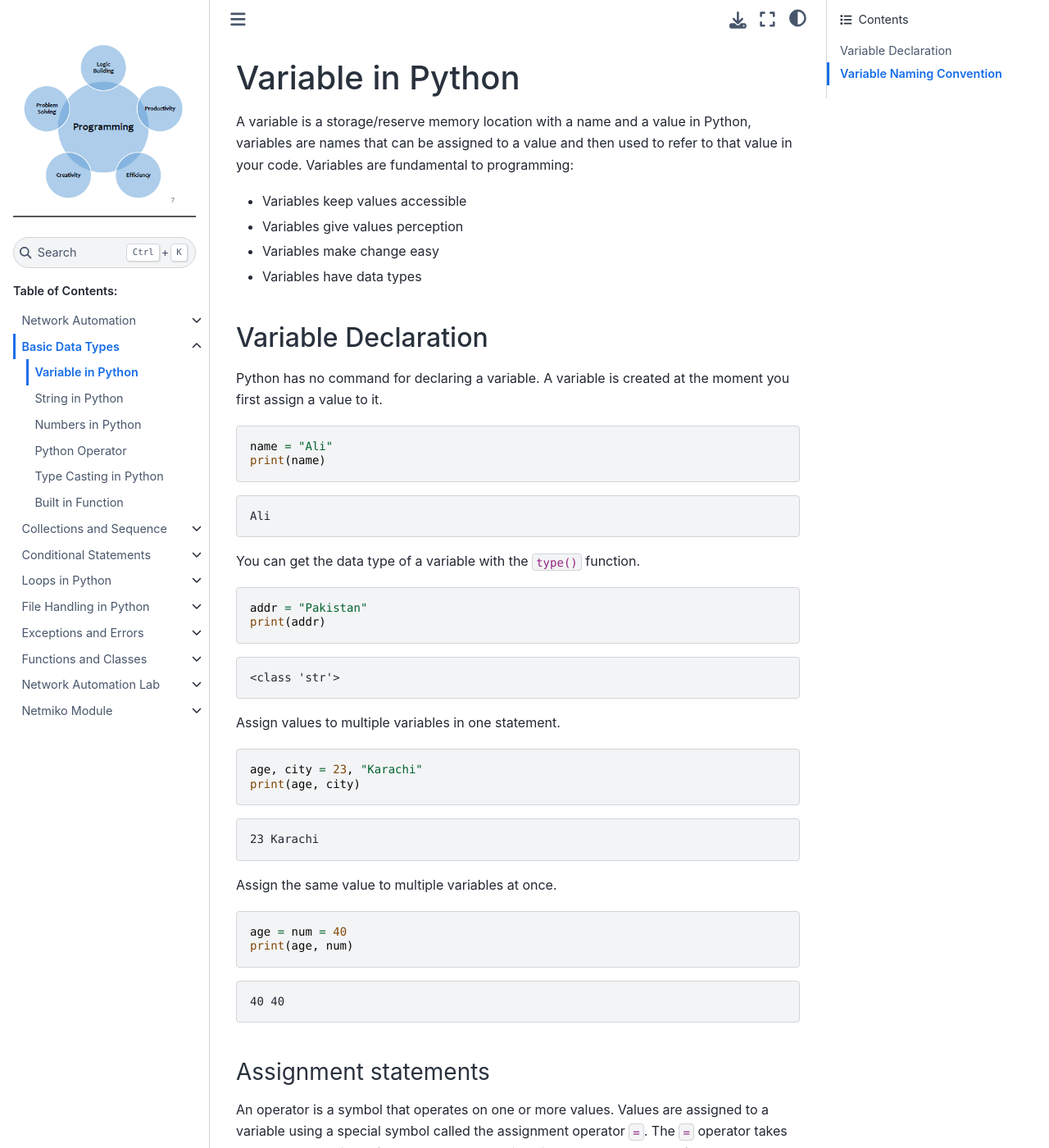
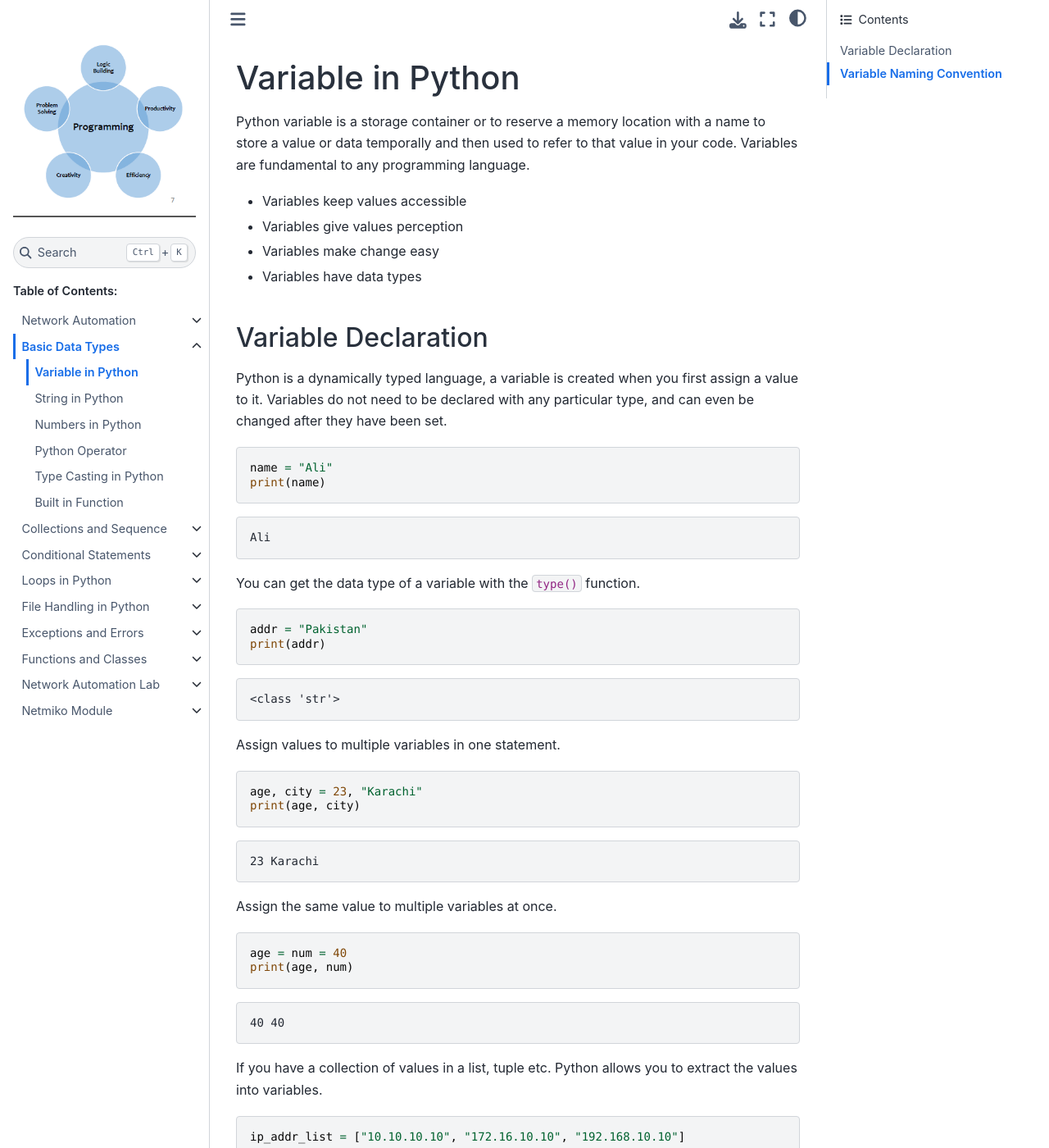
Before and after one commit to sydasif/python-book, a Sphinx documentation site: the page built from docs/source/02_basic/01_variable.md, in a window 1280 px wide and 1400 px high. Shown: the whole window at 82% size. Built offline with Sphinx 7.4.7 and the Sphinx Book theme 1.1.4, drawn with Linux system fonts in a browser that asks for light colours; some of the changed text lies outside the part shown.

Commit message:
Update variable

````diff
--- a/docs/source/02_basic/01_variable.md
+++ b/docs/source/02_basic/01_variable.md
@@ -1,6 +1,6 @@
 # Variable in Python
 
-A variable is a storage/reserve memory location with a name and a value in Python, variables are names that can be assigned to a value and then used to refer to that value in your code. Variables are fundamental to programming:
+Python variable is a storage container or to reserve a memory location with a name to store a value or data temporally and then used to refer to that value in your code. Variables are fundamental to any programming language.
 
 - Variables keep values accessible
 - Variables give values perception
@@ -9,7 +9,7 @@
 
 ## Variable Declaration
 
-Python has no command for declaring a variable. A variable is created at the moment you first assign a value to it.
+Python is a dynamically typed language, a variable is created when you first assign a value to it. Variables do not need to be declared with any particular type, and can even be changed after they have been set.
 
 ```py
 name = "Ali"
@@ -53,6 +53,24 @@
 40 40
 ```
 
+If you have a collection of values in a list, tuple etc. Python allows you to extract the values into variables.
+
+```py
+ip_addr_list = ["10.10.10.10", "172.16.10.10", "192.168.10.10"]
+
+ip_addr1, ip_addr2, ip_addr3 = ip_addr_list
+
+print(ip_addr1)
+print(ip_addr2)
+print(ip_addr3)
+```
+
+```console
+10.10.10.10
+172.16.10.10
+192.168.10.10
+```
+
 ### Assignment statements
 
 An operator is a symbol that operates on one or more values. Values are assigned to a variable using a special symbol called the assignment operator `=`. The `=` operator takes the value to the right of the operator and assigns it to the name on the left.
@@ -93,18 +111,18 @@
 - A variable name must start with a letter or the underscore character.
 - A variable name cannot start with a number.
 - A variable name can only contain alpha-numeric characters and underscores (`A-z`, `0-9`, and `_` ).
-- `keywords` that are reserved words that cannot be used as variable names or any other identifiers.
-- Variable names are case-sensitive (`myVariableName`, `MyVariableName` and `my_variable_name` are three different variables).
+- `keywords` are reserved words that cannot be used as variable names or other identifiers.
+- Variable names are case-sensitive.
 
 ```py
 # Camel Case - Each word, except the first, starts with a capital letter:
 myVariableName = "Ali"
 # Pascal Case - Each word starts with a capital letter:
 MyVariableName = "Ali"
-# Snake Case - Each word is separated by an underscore character:
+# Snake Case - An underscore character separates each word:
 my_variable_name = "Ali"
 ```
 
 ```{Note}
-Use a more descriptive name such as `age`, `car_name`, or `total_volume`.
+Use a more descriptive name such as `vlan_name` or `number_of_route`.
 ```
````
Also changed, not shown: other parts of docs/source/02_basic/01_variable.md (+1 -1 lines).
